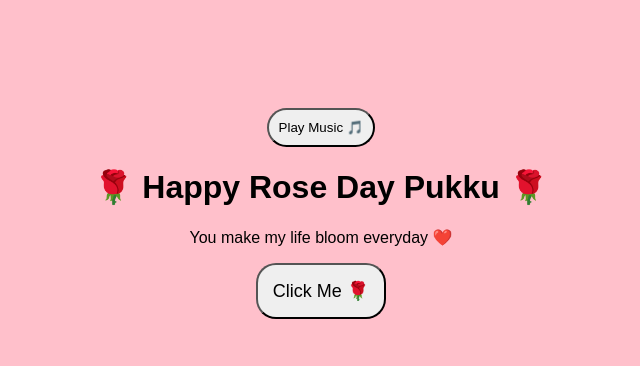
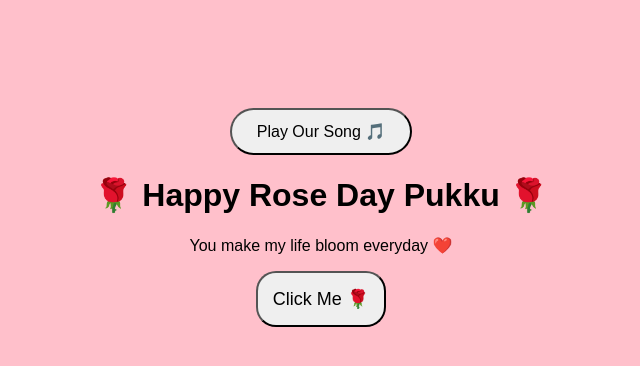
Before and after one commit to itsharshitsharma5-art/rose-day1, a plain HTML site: page index.html in a window 1280 px wide. Shown: the whole page, without its empty margins (319-959 px from the left). Drawn offline with Linux system fonts and the light colour scheme.

Commit message:
Update index.html

```diff
--- a/index.html
+++ b/index.html
@@ -4,14 +4,20 @@
   <title>Happy Rose Day ❤️</title>
 </head>
 <body style="background:pink; text-align:center; padding-top:100px; font-family:sans-serif;">
-<button onclick="document.getElementById('bgm').play()"
- style="padding:10px;border-radius:20px;">
-Play Music 🎵
+<button onclick="playMusic()"
+ style="padding:12px 25px; font-size:16px; border-radius:25px;">
+Play Our Song 🎵
 </button>
 
-<audio id="bgm" loop>
+<audio id="music" loop>
   <source src="love.mp3" type="audio/mpeg">
 </audio>
+
+<script>
+  function playMusic() {
+    document.getElementById("music").play();
+  }
+</script>
   <h1>🌹 Happy Rose Day Pukku 🌹</h1>
   <p>You make my life bloom everyday ❤️</p>
 
```
